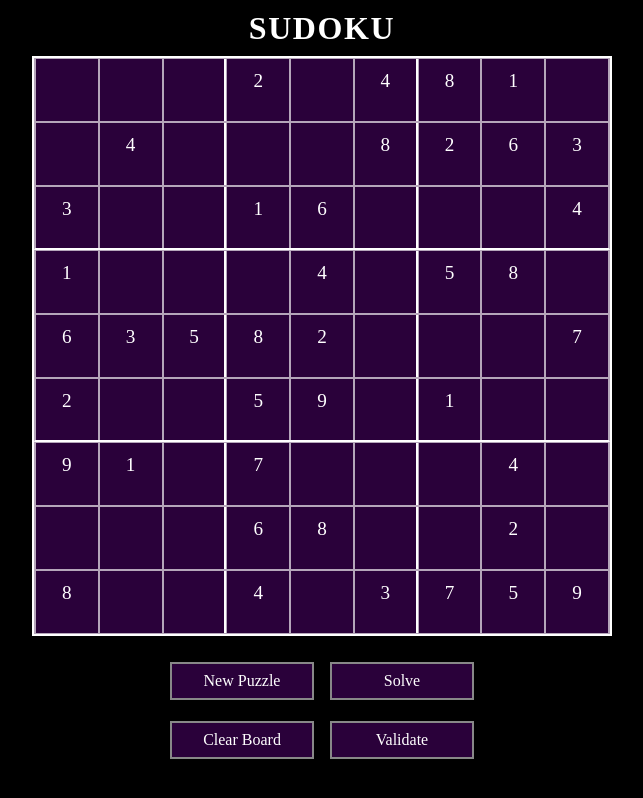
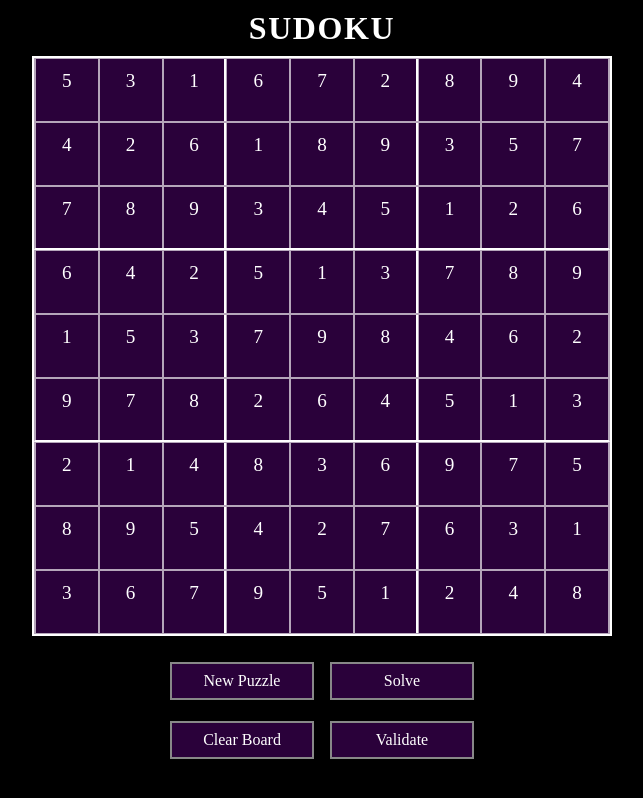
Before and after one commit to Egrodo/sudoku, a React (Create React App) app: page / in a window 1280 px wide. Shown: the top 798 px of the page, without its empty margins (318-961 px from the left). Built offline with nearby package versions, Linux system fonts and the light colour scheme; a web font is replaced by a local one.

Commit message:
Created generate function

```diff
--- a/src/components/GameContainer.js
+++ b/src/components/GameContainer.js
@@ -23,7 +23,8 @@ class GameContainer extends Component {
   }
 
   componentWillMount() {
-    this.setState({ data: sudoku.generate() });
+    const data = sudoku.solve(sudoku.generate());
+    this.setState({ data }, console.log(this.state.data));
   }
 
   solve() {
--- a/src/sudoku.js
+++ b/src/sudoku.js
@@ -1,14 +1,14 @@
-const generate = () => [
-  [0, 0, 0, 2, 0, 4, 8, 1, 0],
-  [0, 4, 0, 0, 0, 8, 2, 6, 3],
-  [3, 0, 0, 1, 6, 0, 0, 0, 4],
-  [1, 0, 0, 0, 4, 0, 5, 8, 0],
-  [6, 3, 5, 8, 2, 0, 0, 0, 7],
-  [2, 0, 0, 5, 9, 0, 1, 0, 0],
-  [9, 1, 0, 7, 0, 0, 0, 4, 0],
-  [0, 0, 0, 6, 8, 0, 0, 2, 0],
-  [8, 0, 0, 4, 0, 3, 7, 5, 9],
-];
+// const generate = () => [
+//   [0, 0, 0, 2, 0, 4, 8, 1, 0],
+//   [0, 4, 0, 0, 0, 8, 2, 6, 3],
+//   [3, 0, 0, 1, 6, 0, 0, 0, 4],
+//   [1, 0, 0, 0, 4, 0, 5, 8, 0],
+//   [6, 3, 5, 8, 2, 0, 0, 0, 7],
+//   [2, 0, 0, 5, 9, 0, 1, 0, 0],
+//   [9, 1, 0, 7, 0, 0, 0, 4, 0],
+//   [0, 0, 0, 6, 8, 0, 0, 2, 0],
+//   [8, 0, 0, 4, 0, 3, 7, 5, 9],
+// ];
 
 const shuffle = (arr) => {
   let j = 0;
@@ -22,10 +22,30 @@ const shuffle = (arr) => {
   return arr;
 };
 
-const row = shuffle([1, 2, 3, 4, 5, 6, 7, 7, 8]); // Generate random first row.
-let col = [1, 2, 3, 4, 5, 6, 7, 8, 9];
-col.splice((row[0] - 1), 1);
-col = shuffle(col);
+const generate = () => {
+  const row = shuffle([1, 2, 3, 4, 5, 6, 7, 8, 9]); // Generate random first row.
+  let col = [1, 2, 3, 4, 5, 6, 7, 8, 9];
+  col.splice((row[0] - 1), 1);
+  col = shuffle(col);
+
+  // Col starts at row[1]
+  while (col[0] === row[1] || col[0] === row[2]) {
+    col.push(col[0]);
+    col.splice(0, 1);
+  }
+
+  while (col[1] === row[1] || col[1] === row[2]) {
+    col.push(col[1]);
+    col.splice(1, 1);
+  }
+
+  const board = Array(Array(9).fill(0));
+  for (let i = 0; i < 8; i++) board.push(Array(9).fill(0));
+  board[0] = row;
+
+  for (let i = 1; i < 9; i++) board[i][0] = col[i - 1];
+  return board;
+};
 
 const isFull = (board) => {
   for (let i = 0; i < 9; i++) {
@@ -35,6 +55,7 @@ const isFull = (board) => {
   }
   return true;
 };
+
 
 const validate = (board) => {
   // Accepts a full or unfinished board and returns
```
Also changed, not shown: 1 other file (tests, documents, lock files or other folders).
